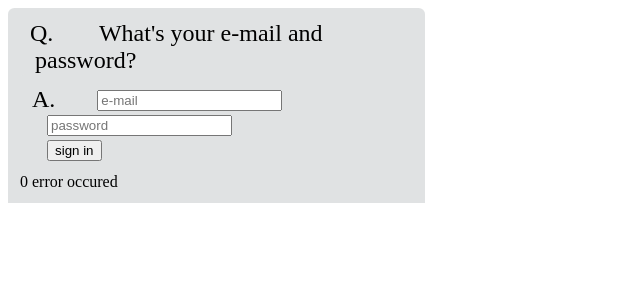
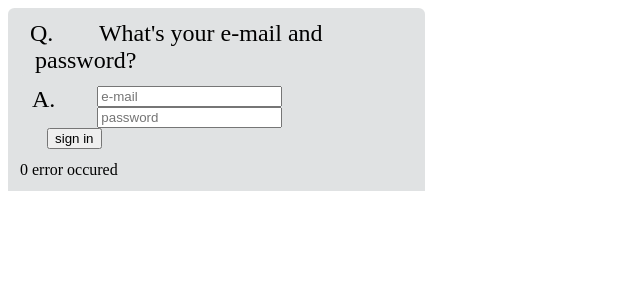
Before and after one commit to t0dd-kr/Intro, a Vue app in the folder frontend/: page /yoon in a window 1280 px wide. Shown: the top 300 px of the page, without its empty margins (0-640 px from the left). Built offline with nearby package versions, Linux system fonts and the light colour scheme.

Commit message:
Edit Yoon change css for practice

```diff
--- a/frontend/src/components/Yoon.vue
+++ b/frontend/src/components/Yoon.vue
@@ -19,10 +19,10 @@
             <div class="answer">
               <input type="email" name="email" placeholder="e-mail">
             </div>
-            <div class="answer">
+            <div class="answer1">
               <input type="password" name="password" placeholder="password">
             </div>
-            <div class="answer">
+            <div class="answer2">
               <button type="button"> sign in</button>
             </div>
           </div>
@@ -103,18 +103,7 @@ export default {
     padding-left: 15px;
   }
   .answer {
-    padding-top: .25rem;
-  }
-  .answer.email {
     display: block;
     width: 90%;
-    border-collapse: collapse;
-    background-color: #ededed;
-    font-size: 13px;
-    border-radius: 3px;
-    border: 1px solid #d8dbdb;
-    border-image: initial;
-    padding: 11px 0 12px 10px;
-    margin-top: 10px;
   }
 </style>
```
